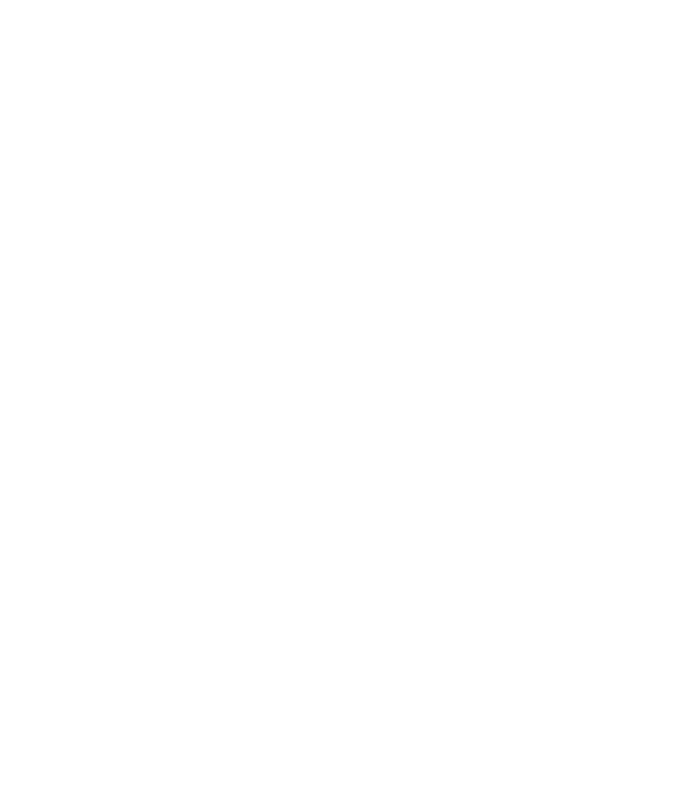
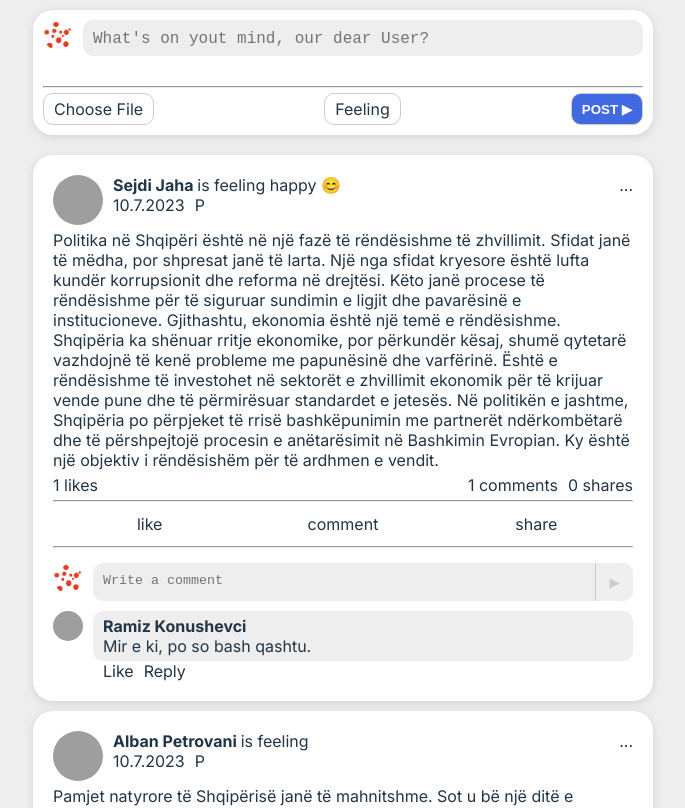
Before and after one commit to teutakk/SocialMediaFrontend, a React (Create React App) app: page /posts in a window 1280 px wide. Before the commit this address had no page. Shown: the top 808 px of the page, without its empty margins (297-982 px from the left). Built offline with nearby package versions, Linux system fonts and the light colour scheme; grey boxes are pictures that could not be loaded; a web font is replaced by a local one.

Commit message:
merged main into current branch resolving some conficts from my side feature/ now we can upload files(images) and we can remove the selected images.

```diff
--- a/src/App.css
+++ b/src/App.css
@@ -0,0 +1,5 @@
+.App {
+  width: 100%;
+  padding: 10px;
+  background-color: #eee;
+}
--- a/src/AppRoutes.js
+++ b/src/AppRoutes.js
@@ -2,11 +2,13 @@
 import { Routes, Route } from "react-router-dom";
 import Register from "./pages/Register";
 import Login from "./pages/Login";
+import Posts from "./pages/Posts";
 
 const AppRoutes = () => (
   <Routes>
     <Route path="/register" element={<Register />} />
     <Route path="/login" element={<Login />} />
+    <Route path="/posts" element={<Posts />} />
   </Routes>
 );
 
--- a/src/components/posts/CreatePost.js
+++ b/src/components/posts/CreatePost.js
@@ -70,7 +70,12 @@
           placeholder="What's on yout mind, our dear User?"
         />
       </div>
-      {imagePreviews && <PostImagePreviewer imagePreviews={imagePreviews} />}
+      {imagePreviews && (
+        <PostImagePreviewer
+          setImagePreviews={setImagePreviews}
+          imagePreviews={imagePreviews}
+        />
+      )}
       <hr />
       <div className={classes.Actions}>
         <label className={classes.ChooseImg} htmlFor="upload-image">
--- a/src/components/posts/PostImagePreviewer.js
+++ b/src/components/posts/PostImagePreviewer.js
@@ -1,18 +1,29 @@
 import React from "react";
 import classes from "./PostImagePreviewer.module.css";
 
-const PostImagePreviewer = ({ imagePreviews }) => {
+const PostImagePreviewer = ({ imagePreviews, setImagePreviews }) => {
+  const handleRemoveImage = (id) => {
+    const uploadedImagePreviews = imagePreviews.filter((_, i) => i !== id);
+    setImagePreviews(uploadedImagePreviews);
+  };
   return (
     <div className={classes.ImagePreviewer}>
       {imagePreviews.map((preview, index) => {
         return (
+          <div className={classes.ImageHolder} key={index}>
+            <span
+              onClick={() => handleRemoveImage(index)}
+              className={classes.removeImage}
+            >
+              x
+            </span>
             <img
-            key={index}
               src={preview}
               alt={`preview of file ${index + 1}`}
               height={200}
               width={200}
             />
+          </div>
         );
       })}
     </div>
--- a/src/components/posts/PostImagePreviewer.module.css
+++ b/src/components/posts/PostImagePreviewer.module.css
@@ -2,10 +2,37 @@
   display: flex;
   gap: 10px;
   padding: 10px;
+  overflow-x: auto;
+  width: 100%;
+}
+
+.ImageHolder {
+  box-shadow: var(--shadow-image);
+  border-radius: 10px;
+  display: flex;
+  position: relative;
+}
+
+.removeImage {
+  position: absolute;
+  cursor: pointer;
+  top: 5%;
+  right: 5%;
+  width: 30px;
+  aspect-ratio: 1/1;
+  display: flex;
+  align-items: center;
+  justify-content: center;
+  background-color: rgba(255, 255, 255, 0.5);
+  border: 1px solid #ccc;
+  border-radius: 9999px;
 }
 
 .ImagePreviewer img {
-  box-shadow: var(--shadow-image);
+  aspect-ratio: 3/4;
   object-fit: contain;
-  border-radius: 10px;
+  height: 100%;
+  width: 100%;
+  max-width: 450px;
+  min-width: 200px;
 }
--- a/src/pages/Posts.module.css
+++ b/src/pages/Posts.module.css
@@ -4,3 +4,8 @@
   flex-direction: column;
   gap: 10px;
 }
+
+.Posts {
+  max-width: 620px;
+  margin: 0 auto;
+}
--- a/src/store/slices/registerSlice.js
+++ b/src/store/slices/registerSlice.js
@@ -22,7 +22,7 @@
       birthday: birthday.toLowerCase(),
       gender: gender.toLowerCase(),
     };
-    const response = await axiosInstance.post(API_ROUTES.login, userData);
+    const response = await axiosInstance.post(API_ROUTES.login, newUserData);
     // check form of response
     return response.data;
   }
```
Lines whose indentation alone changed are shown as unchanged.
